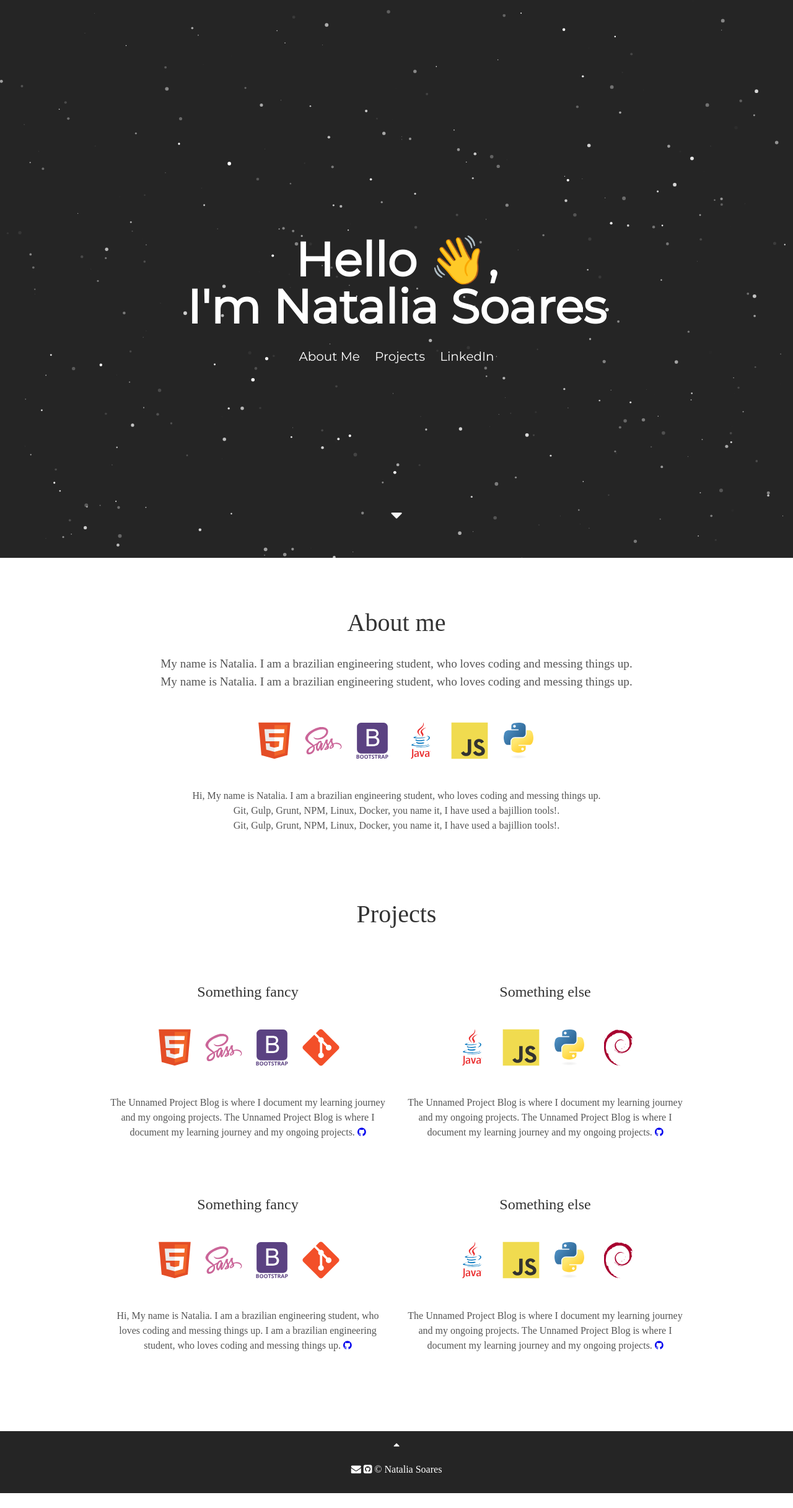
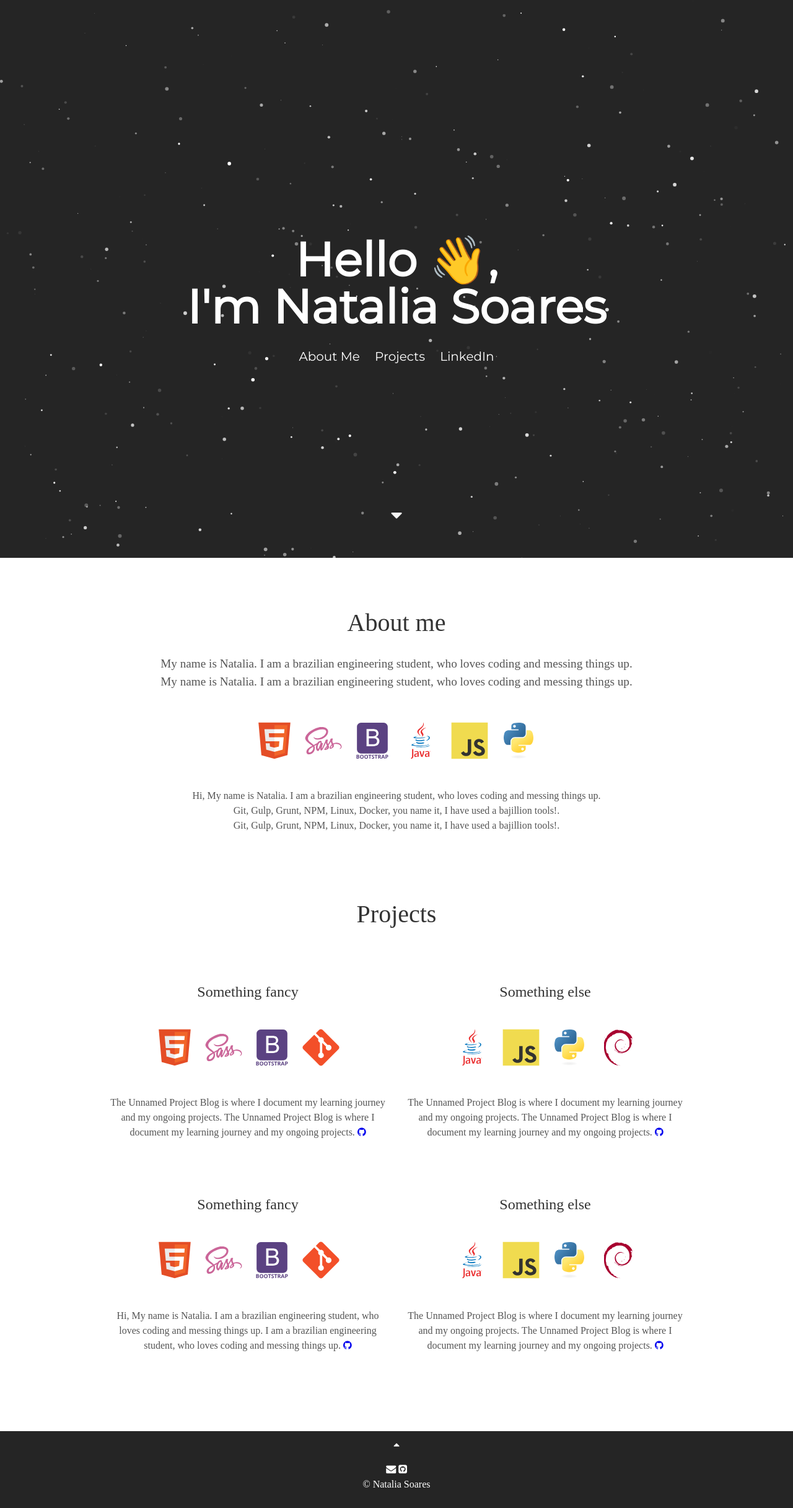
Before and after one commit to srnatalia/srnatalia.github.io, a Jekyll site: the page built from index.html, in a window 1280 px wide. Shown: the whole page at 62% size. Built offline with Jekyll 4.4.1, drawn with Linux system fonts in a browser that asks for light colours; some web fonts are replaced; before the commit the page ends 2409 px from its top, so only the background shows below that.

Commit message:
Update footer.html

```diff
--- a/_includes/footer.html
+++ b/_includes/footer.html
@@ -4,7 +4,7 @@
 
         <a aria-label="Send email" href="mailto:{{ site.email }}"><i class="icon fa fa-envelope"></i></a>
         <a aria-label="My Github" target="_blank" href="https://github.com/{{ site.github_username }}"><i class="icon fa fa-github-square" aria-hidden="true"></i></a>
-         &copy; {{site.username}}
+         <br>&copy; {{site.username}}
     </p>
 
     <!-- <p>&copy; {{ site.username }}</p> <a href="https://github.com/natalianrs">
```
